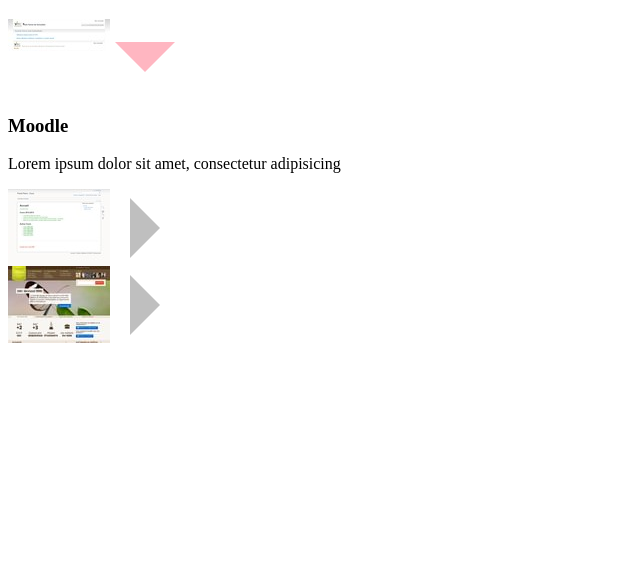
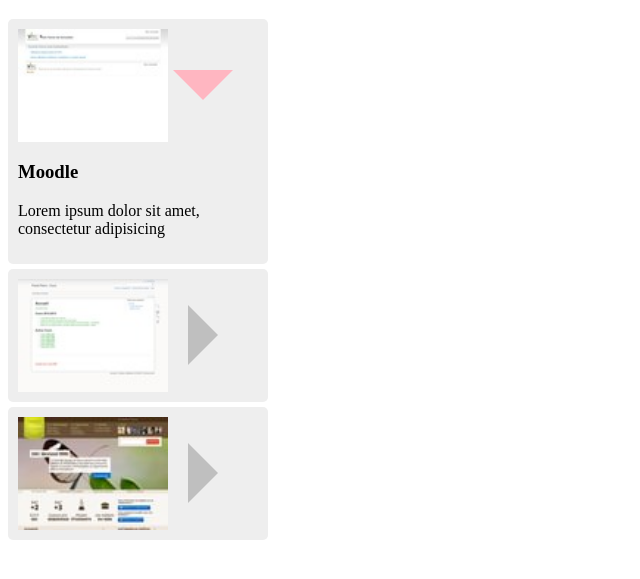
Before and after one commit to MMI-NFC-2026/sae105-r112-tp4-zonniry, a plain HTML site: page index.html in a window 1280 px wide. Shown: the part 61-640 px from the top of the page, without its empty margins (0-640 px from the left). Drawn offline with Linux system fonts and the light colour scheme.

Commit message:
Ajout des cartes grises

```diff
--- a/src/css/components/accordeon.css
+++ b/src/css/components/accordeon.css
@@ -1,5 +1,19 @@
+.accordeon {
+  display: flex;
+  flex-direction: column;
+  gap: 5px;
+  width: 260px;
+}
+
+.accordeon > details {
+  background-color: #eeeeee;
+  border-radius: 5px;
+  padding: 10px;
+}
+
 .accordeon > details > summary {
   list-style: none;
+  cursor: pointer;
   display: flex;
   align-items: center;
   gap: 20px;
@@ -8,6 +22,12 @@
 .accordeon > details > summary::marker,
 .accordeon > details > summary::-webkit-details-marker {
   display: none;
+}
+
+summary img {
+  width: 150px;
+  height: auto;
+  display: block;
 }
 
 .accordeon > details > summary::after {
```
